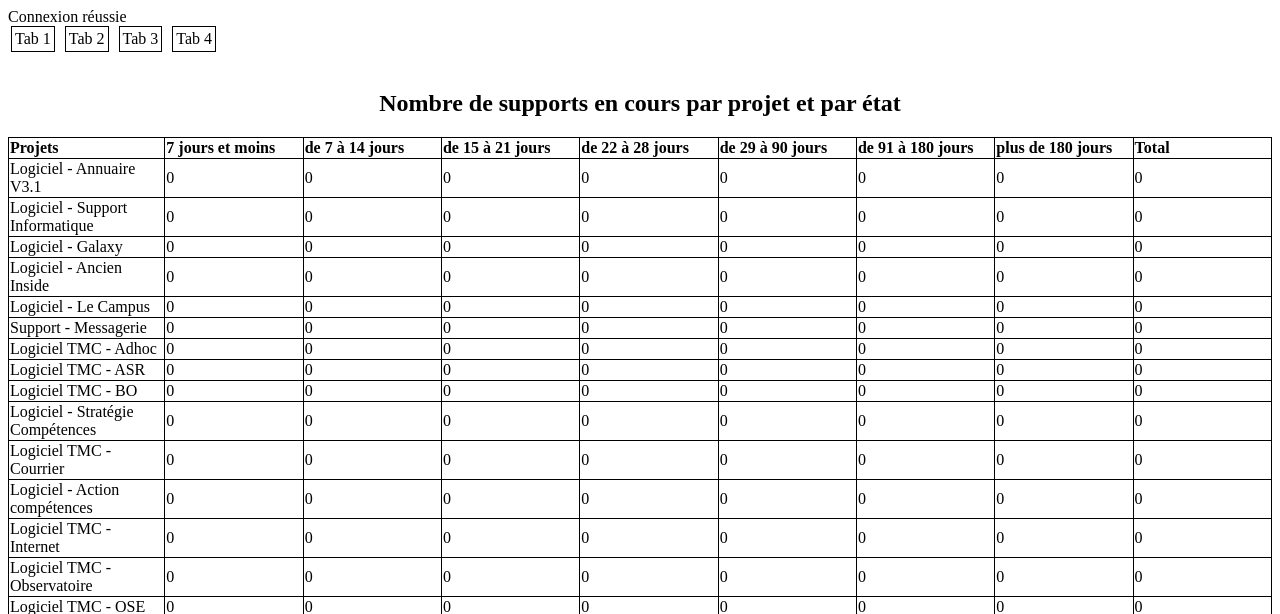
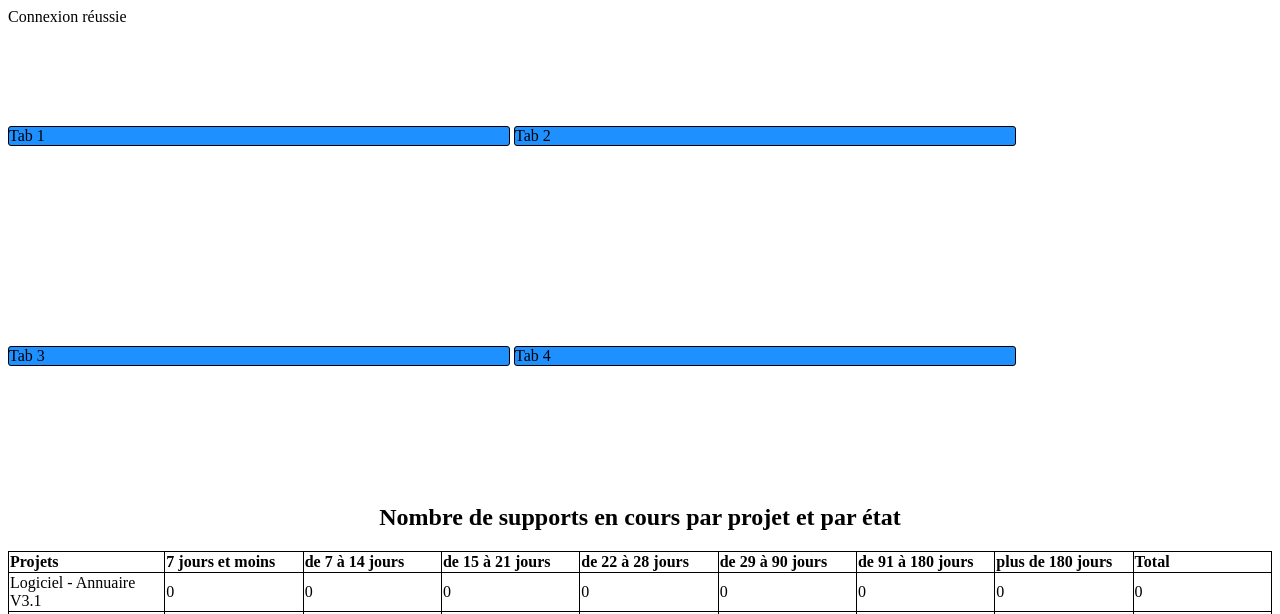
Before and after one commit to Annween/TabStat, a PHP site: page / in a window 1280 px wide. Shown: the top 614 px of the page. Run offline with PHP 8.4, Linux system fonts and the light colour scheme; data comes from the database, SQL or seed files in the repository; data that the repository does not hold is empty.

Commit message:
petits trucs en +

```diff
--- a/CSS/style.css
+++ b/CSS/style.css
@@ -1,15 +1,29 @@
+
+
 
 /* ---------------------------------------------------
                       1. ONGLETS
 ----------------------------------------------------- */
 .onglet
 {
-  display:inline-block;
-  margin-left:3px;
-  margin-right:3px;
+
+
   padding:3px;
   border:1px solid black;
   cursor:pointer;
+  display: inline-block;
+  width: 500px;
+  margin: 100px auto;
+  padding: 0;
+  background: linear-gradient(deepskyblue, dodgerblue);
+  background: -webkit-linear-gradient(deepskyblue, dodgerblue);
+  background:    -moz-linear-gradient(deepskyblue, dodgerblue);
+  background:     -ms-linear-gradient(deepskyblue, dodgerblue);
+  background:      -o-linear-gradient(deepskyblue, dodgerblue);
+  background:         linear-gradient(deepskyblue, dodgerblue);
+  background: dodgerblue;
+  border-radius: 3px;
+
 }
 
 /* ---------------------------------------------------
--- a/Controleur/controler.php
+++ b/Controleur/controler.php
@@ -1,4 +1,5 @@
 <?php
 require('Modele/modele.php');
 require('Vue/accueil.php');
+require('js/loading_query.js')
 ?>
--- a/Modele/modele.php
+++ b/Modele/modele.php
@@ -17,15 +17,20 @@ $reqPeople = $bdd->query('SELECT DISTINCT `mantis_user_table`.`realname` AS user
 /* Fonctions pour TAB1 */
  function getSupportsEnCours($database, $id,$type, $min, $max)
 {
+	/*if ($id && $min && $max === 0)
+	{
+		return $database ->query('DELETE `project_id`, `date_submitted`  FROM `mantis_bug_table` WHERE '.$id.' AND '.$min.' AND '.$max.' IS NULL')->fetch();
+	} */
 
-	if($type === 'projet')
-	{
-		return $database->query('SELECT COUNT(*) AS NB 	FROM `mantis_bug_table` WHERE `project_id`='.$id.' AND DATEDIFF(NOW(),FROM_UNIXTIME(	date_submitted)) > '.$min.' AND DATEDIFF(NOW(),FROM_UNIXTIME(date_submitted)) <= '.$max.' AND `status` not in (80, 90) ')->fetch();
-	}
-		elseif($type === 'user')
+		if($type === 'projet')
 		{
-			return $database->query('SELECT COUNT(*) AS NB FROM `mantis_bug_table`WHERE `handler_id`='.$id.' AND DATEDIFF(	NOW(),FROM_UNIXTIME(date_submitted)) > '.$min.' AND DATEDIFF(NOW(),FROM_UNIXTIME(date_submitted)) <= '.$max.' AND `status` 	not in (80, 90)')->fetch();
+			return $database->query('SELECT COUNT(*) AS NB FROM `mantis_bug_table` WHERE `project_id`='.$id.' AND DATEDIFF(NOW(),FROM_UNIXTIME(date_submitted)) > '.$min.' AND DATEDIFF(NOW(),FROM_UNIXTIME(date_submitted)) <= '.$max.' AND `status` not in (80, 90) ')->fetch();
 		}
+			elseif($type === 'user')
+			{
+				return $database->query('SELECT COUNT(*) AS NB FROM `mantis_bug_table`WHERE `handler_id`='.$id.' AND DATEDIFF(	NOW(),FROM_UNIXTIME(date_submitted)) > '.$min.' AND DATEDIFF(NOW(),FROM_UNIXTIME(date_submitted)) <= '.$max.' AND `status` 	not in (80, 90)')->fetch();
+			}
+
 
 }
 
--- a/Vue/accueil.php
+++ b/Vue/accueil.php
@@ -4,9 +4,13 @@
 	<meta http-equiv="Content-Type" content="text/html; charset=utf-8" />
 	<link type="text/css" rel="stylesheet" media="all" title="CSS" href="../CSS/style.css" />
   <script type="text/javascript" src="../js/onglet.js"></script>
+
+
 	<title>TabStats</title>
 </head>
 <body>
+
+
 
 	 <div class="systeme_onglets">
         <div class="onglets">
```
Also changed, not shown: CSS/icon-loader.gif (added), js/loading_query.js (added).
